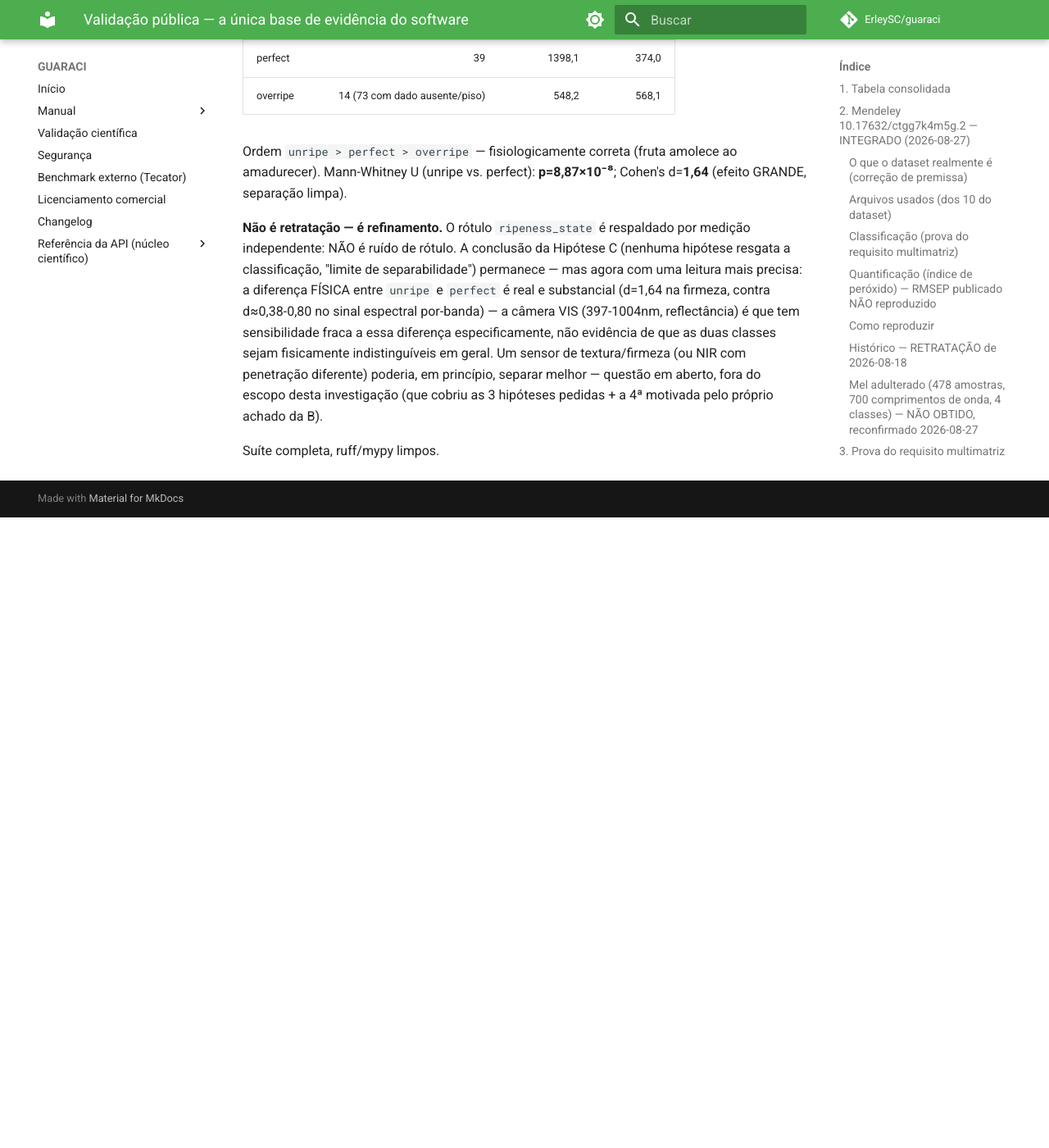
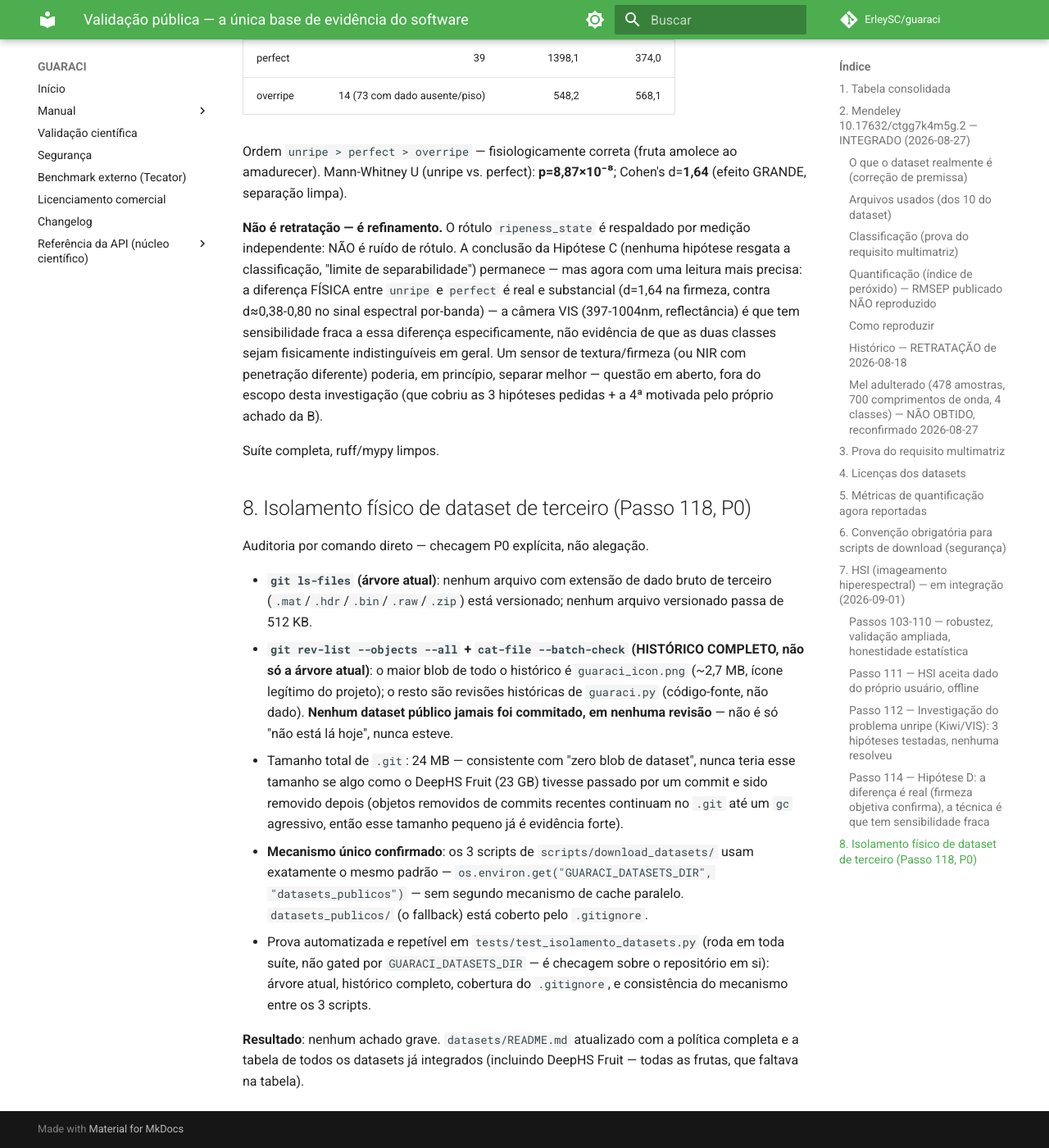
Before and after one commit to ErleySC/guaraci, an MkDocs documentation site: the page built from docs/VALIDACAO_PUBLICA.md, in a window 1280 px wide and 1400 px high, scrolled down 14893 px. Shown: the whole window at 82% size. Built offline with MkDocs 1.6.1 and Material for MkDocs 9.7.7, drawn with Linux system fonts in a browser that asks for light colours; comment, search, counter and statistics services are not loaded; before the commit the page ends 15524 px from its top, so only the background shows below that.

Commit message:
test: prova P0 de isolamento fisico de dataset de terceiro (Passo 118)
Checagem P0 explicita por comando direto, nao alegacao. git ls-files
(arvore atual) + git rev-list --objects --all (HISTORICO completo):
nenhum arquivo de dataset publico esta ou jamais esteve versionado, em
nenhuma revisao -- maior blob de todo o historico e' guaraci_icon.png
(~2,7MB, icone legitimo). .git total = 24MB, consistente (23GB do
DeepHS Fruit deixaria rastro muito maior se tivesse passado por 1
commit). Mecanismo unico confirmado: os 3 scripts de download usam o
MESMO padrao (GUARACI_DATASETS_DIR, fallback datasets_publicos/, ja
coberto pelo .gitignore).

4 testes novos em tests/test_isolamento_datasets.py (roda sempre, nao
gated -- checagem sobre o repositorio em si, nao sobre um dataset
baixado): extensao/tamanho na arvore atual, blob grande no historico
completo, cobertura do .gitignore, consistencia do mecanismo entre
scripts.

datasets/README.md atualizado (tabela completa, faltava DeepHS Fruit/
todas-as-frutas; linguagem explicita "e' e SERA" reforcada).
docs/VALIDACAO_PUBLICA.md secao 8 documenta a auditoria completa.

Suite completa (1183 passed), ruff limpo.

Co-Authored-By: Claude Sonnet 5 <noreply@anthropic.com>

```diff
--- a/docs/PROGRESSO.md
+++ b/docs/PROGRESSO.md
@@ -1,3 +1,33 @@
+# PROGRESSO — Passo 118 (2026-09-03)
+
+## Passo 118 — Isolamento fisico de dataset de terceiro (P0)
+
+Checagem P0 explicita, por comando direto -- resultado: **nenhum
+achado grave**.
+
+- `git ls-files` (arvore atual): zero arquivo com extensao de dado
+  bruto de terceiro, zero arquivo > 512KB.
+- `git rev-list --objects --all` + `cat-file --batch-check` (HISTORICO
+  COMPLETO, nao so' a arvore atual): maior blob de todo o historico e'
+  `guaraci_icon.png` (~2,7MB, icone legitimo) -- nenhum dataset publico
+  jamais foi commitado, em nenhuma revisao. `.git` total = 24MB,
+  consistente com isso (23GB do DeepHS Fruit deixaria rastro MUITO
+  maior se tivesse passado por 1 commit sequer).
+- Mecanismo unico confirmado: os 3 scripts de download usam o MESMO
+  padrao (`GUARACI_DATASETS_DIR`, fallback `datasets_publicos/`, ja
+  coberto pelo `.gitignore`) -- sem segundo mecanismo paralelo.
+- Prova automatizada em `tests/test_isolamento_datasets.py` (roda
+  sempre, nao gated -- checagem sobre o repositorio em si): 4 testes
+  (arvore atual, historico completo, cobertura do .gitignore,
+  consistencia entre scripts).
+- `datasets/README.md` atualizado: tabela completa (faltava DeepHS
+  Fruit/todas-as-frutas), linguagem explicita "e' e SERA" reforcada.
+  `docs/VALIDACAO_PUBLICA.md` secao 8 documenta a auditoria.
+
+Suite completa (1183 passed), ruff limpo. Commit, push.
+
+---
+
 # PROGRESSO — Passo 117 (2026-09-03)
 
 ## Passo 117 — Auditoria de adaptabilidade multimatriz/multitecnica
--- a/docs/VALIDACAO_PUBLICA.md
+++ b/docs/VALIDACAO_PUBLICA.md
@@ -613,3 +613,36 @@ investigação (que cobriu as 3 hipóteses pedidas + a 4ª motivada pelo
 próprio achado da B).
 
 Suíte completa, ruff/mypy limpos.
+
+## 8. Isolamento físico de dataset de terceiro (Passo 118, P0)
+
+Auditoria por comando direto — checagem P0 explícita, não alegação.
+
+- **`git ls-files` (árvore atual)**: nenhum arquivo com extensão de
+  dado bruto de terceiro (`.mat`/`.hdr`/`.bin`/`.raw`/`.zip`) está
+  versionado; nenhum arquivo versionado passa de 512 KB.
+- **`git rev-list --objects --all` + `cat-file --batch-check`
+  (HISTÓRICO COMPLETO, não só a árvore atual)**: o maior blob de todo o
+  histórico é `guaraci_icon.png` (~2,7 MB, ícone legítimo do projeto);
+  o resto são revisões históricas de `guaraci.py` (código-fonte, não
+  dado). **Nenhum dataset público jamais foi commitado, em nenhuma
+  revisão** — não é só "não está lá hoje", nunca esteve.
+- Tamanho total de `.git`: 24 MB — consistente com "zero blob de
+  dataset", nunca teria esse tamanho se algo como o DeepHS Fruit
+  (23 GB) tivesse passado por um commit e sido removido depois (objetos
+  removidos de commits recentes continuam no `.git` até um `gc`
+  agressivo, então esse tamanho pequeno já é evidência forte).
+- **Mecanismo único confirmado**: os 3 scripts de
+  `scripts/download_datasets/` usam exatamente o mesmo padrão —
+  `os.environ.get("GUARACI_DATASETS_DIR", "datasets_publicos")` — sem
+  segundo mecanismo de cache paralelo. `datasets_publicos/` (o
+  fallback) está coberto pelo `.gitignore`.
+- Prova automatizada e repetível em `tests/test_isolamento_datasets.py`
+  (roda em toda suíte, não gated por `GUARACI_DATASETS_DIR` — é
+  checagem sobre o repositório em si): árvore atual, histórico
+  completo, cobertura do `.gitignore`, e consistência do mecanismo
+  entre os 3 scripts.
+
+**Resultado**: nenhum achado grave. `datasets/README.md` atualizado com
+a política completa e a tabela de todos os datasets já integrados
+(incluindo DeepHS Fruit — todas as frutas, que faltava na tabela).
```
Also changed, not shown: datasets/README.md (+13 -6 lines), 1 other file.
